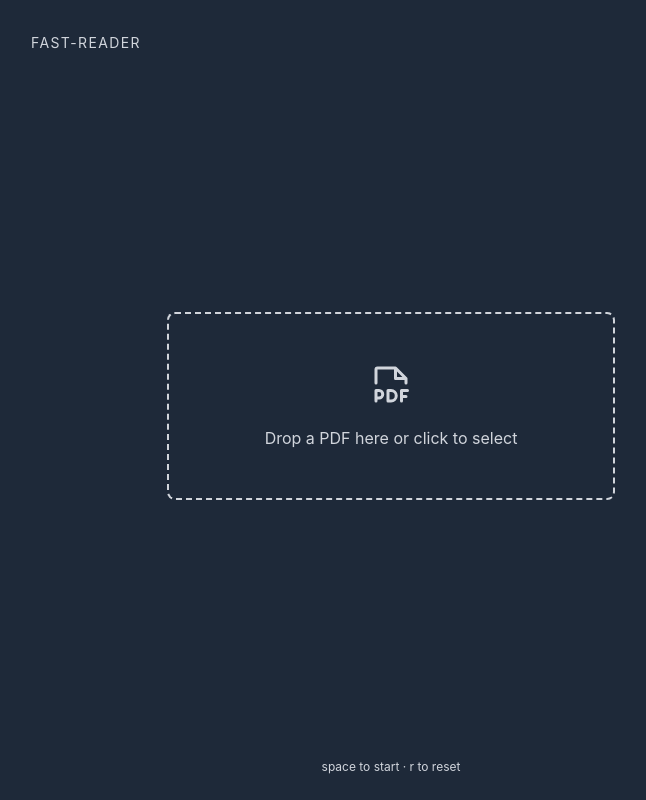
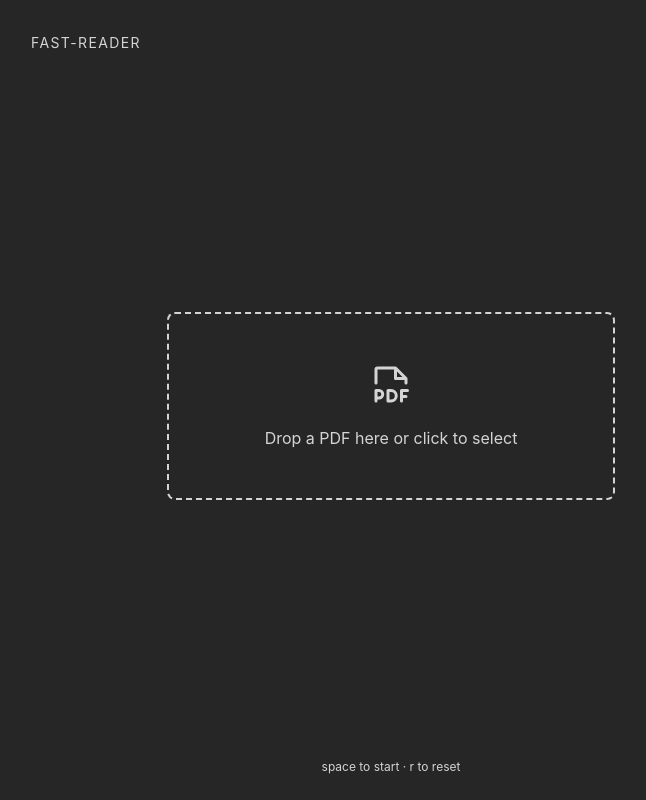
Before and after one commit to ken-tummada/fast-reader, a React (Vite) app: page / in a window 1280 px wide. Shown: the whole page, without its empty margins (249-895 px from the left). Built offline with nearby package versions, Linux system fonts and the light colour scheme; what pdf-parse would draw is missing.

Commit message:
fix: correct color

```diff
--- a/src/index.css
+++ b/src/index.css
@@ -14,14 +14,14 @@
   --primary-800: #466212;
   --primary-900: #233109;
 
-  --color-background: var(--color-gray-800);
-  --color-foreground: var(--color-gray-300);
+  --color-background: var(--color-neutral-800);
+  --color-foreground: var(--color-neutral-300);
 
   --color-primary: var(--primary-200);
   --color-primary-foreground: var(--primary-500);
 
-  --color-muted: var(--color-gray-700);
-  --color-muted-foreground: var(--color-gray-200);
+  --color-muted: var(--color-neutral-700);
+  --color-muted-foreground: var(--color-neutral-200);
 
   --color-success: var(--color-green-200);
   --color-success-foreground: var(--color-green-700);
```
